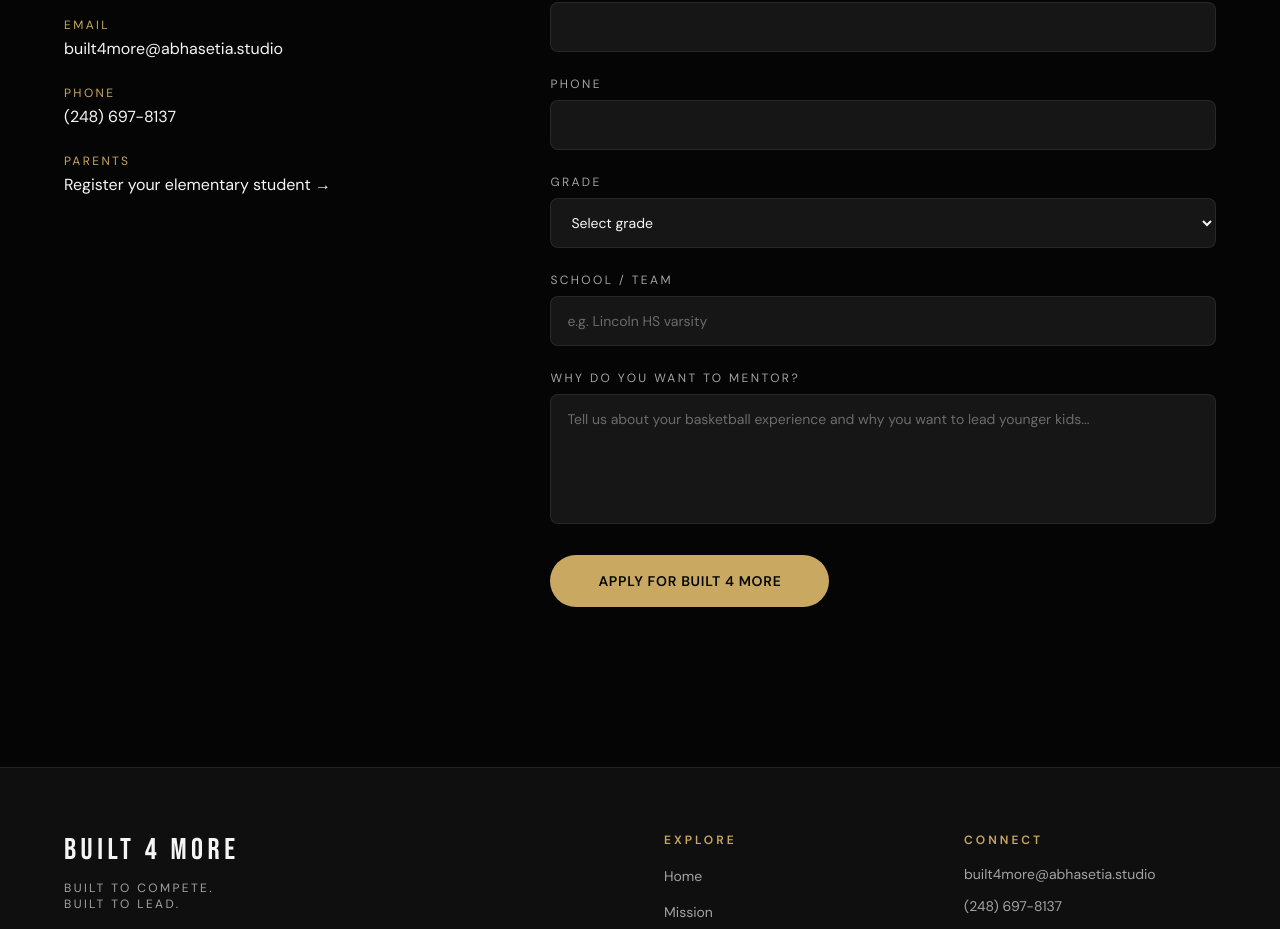
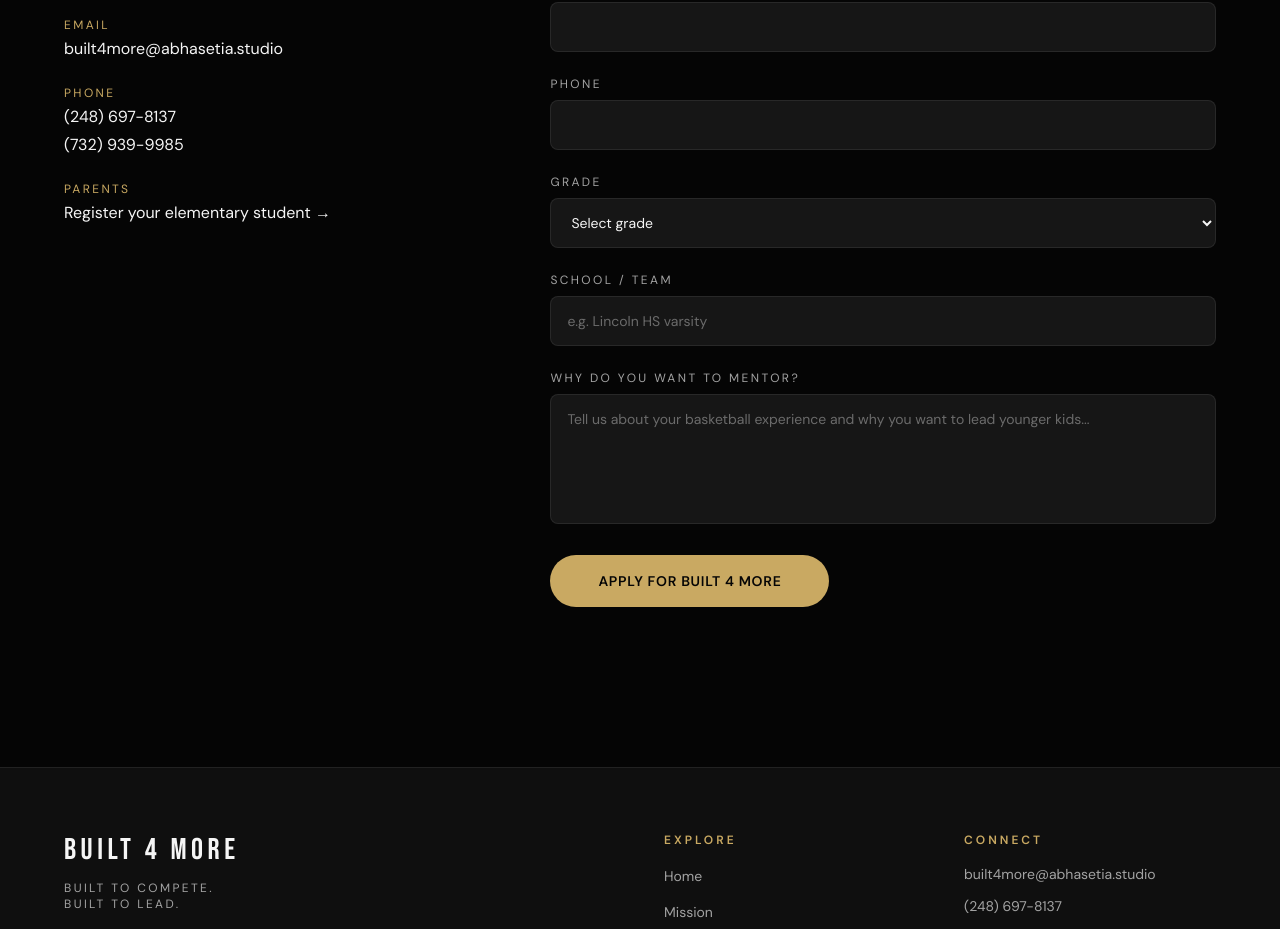
Before and after one commit to abhasetiastudio/built-4-more, a Next.js app: page /contact in a window 1280 px wide. Shown: the part 849-1778 px from the top of the page. Built offline with nearby package versions, Linux system fonts and the light colour scheme.

Commit message:
update another contact phone number'

```diff
--- a/src/app/(site)/contact/page.tsx
+++ b/src/app/(site)/contact/page.tsx
@@ -48,7 +48,11 @@ export default function ContactPage() {
               </li>
               <li>
                 <p className="text-xs uppercase tracking-[0.2em] text-gold">Phone</p>
-                <p className="mt-1">{site.phone}</p>
+                {site.phones.map((phone) => (
+                  <p key={phone} className="mt-1">
+                    {phone}
+                  </p>
+                ))}
               </li>
               <li>
                 <p className="text-xs uppercase tracking-[0.2em] text-gold">Parents</p>
--- a/src/components/layout/Footer.tsx
+++ b/src/components/layout/Footer.tsx
@@ -74,7 +74,9 @@ export function Footer() {
                   {site.email}
                 </a>
               </li>
-              <li>{site.phone}</li>
+              {site.phones.map((phone) => (
+                <li key={phone}>{phone}</li>
+              ))}
               <li>{site.location}</li>
             </ul>
           </div>
--- a/src/lib/constants.ts
+++ b/src/lib/constants.ts
@@ -2,7 +2,7 @@ export const site = {
   name: "Built 4 More",
   tagline: "BUILT TO COMPETE.\nBUILT TO LEAD.",
   email: "built4more@abhasetia.studio",
-  phone: "(248) 697-8137",
+  phones: ["(248) 697-8137", "(732) 939-9985"],
   location: "Northville",
 } as const;
 
```
